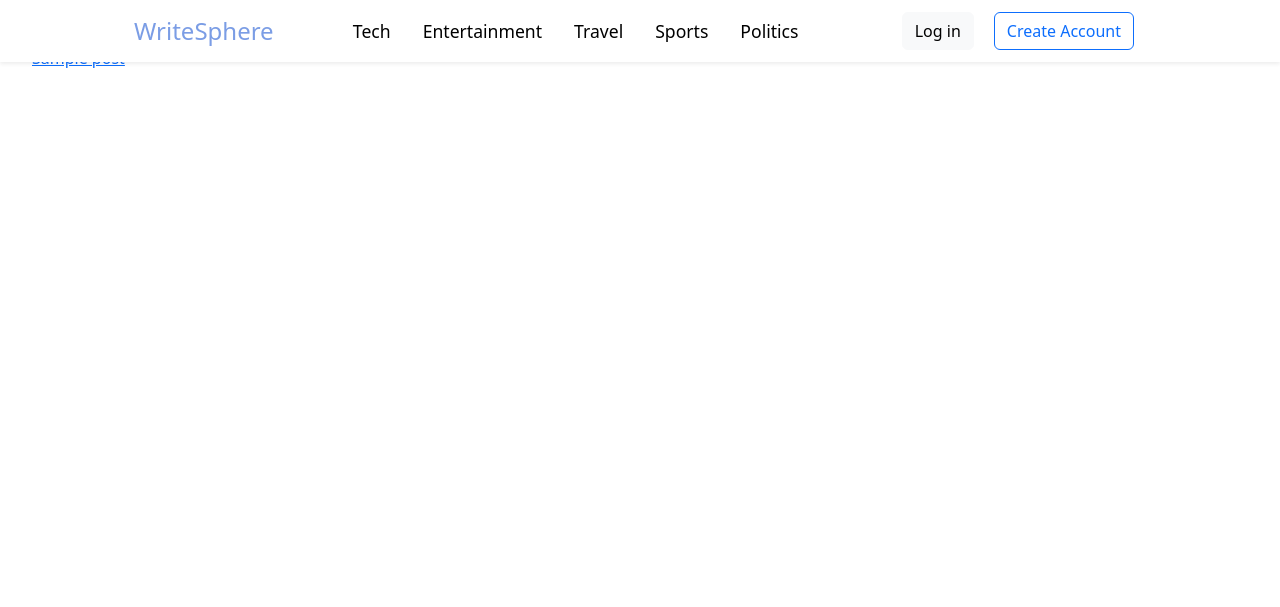
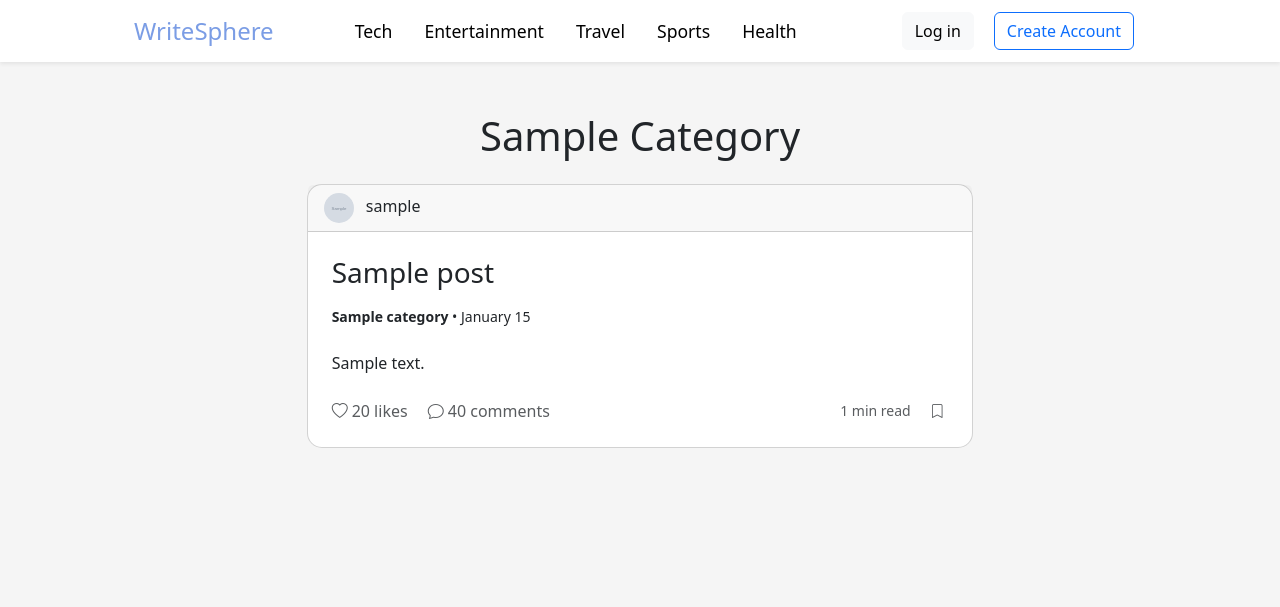
Before and after one commit to Karoll-e/writesphere_blog_website, a Django app: a page that uses blog/templates/blog/base.html in a window 1280 px wide. Shown: the top 607 px of the page. Run offline with Django 4.2, Linux system fonts and the light colour scheme; tables that the repository leaves empty hold one stand-in row (values such as "Sample post"); grey boxes marked "Sample" are stand-in pictures.

Commit message:
Post ordered by categories and linked with nav-bar items
- created CategoryPostListView to handle the render of each category_posts
- added pagination to category_posts template

```diff
--- a/blog/models.py
+++ b/blog/models.py
@@ -13,7 +13,7 @@ class Category(models.Model):
         verbose_name_plural = "Categories"
 
     def __str__(self):
-        return self.name
+        return self.name.capitalize()
 
 class Post(models.Model):
     title = models.CharField(max_length=100)
--- a/blog/templates/blog/base.html
+++ b/blog/templates/blog/base.html
@@ -31,19 +31,19 @@
             <div class="collapse navbar-collapse" id="navbarNav">
                 <ul class="navbar-nav mx-auto">
                     <li class="nav-item">
-                        <a class="nav-link active" aria-current="page" href="#">Tech</a>
+                        <a class="nav-link active" aria-current="page" href="{% url 'category_posts' category_name='tech' %}">Tech</a>
                     </li>
                     <li class="nav-item">
-                        <a class="nav-link" href="#">Entertainment</a>
+                        <a class="nav-link" href="{% url 'category_posts' category_name='entertainment' %}">Entertainment</a>
                     </li>
                     <li class="nav-item">
-                        <a class="nav-link" href="#">Travel</a>
+                        <a class="nav-link" href="{% url 'category_posts' category_name='travel' %}">Travel</a>
                     </li>
                     <li class="nav-item">
-                        <a class="nav-link" href="#">Sports</a>
+                        <a class="nav-link" href="{% url 'category_posts' category_name='sports' %}">Sports</a>
                     </li>
                     <li class="nav-item">
-                        <a class="nav-link" href="#">Politics</a>
+                        <a class="nav-link" href="{% url 'category_posts' category_name='health' %}">Health</a>
                     </li>
                     <li class="nav-item">
                         <a class="nav-link d-lg-none" href="{% url 'login' %}">Log in</a>
--- a/blog/templates/blog/category_posts.html
+++ b/blog/templates/blog/category_posts.html
@@ -1,12 +1,96 @@
 {% extends "blog/base.html" %}
+{% block content %}
 
-{% block content %}
-    <h2>{{ category.name }} Posts</h2>
-    <ul>
-        {% for post in posts %}
-            <li><a href="{{ post.get_absolute_url }}">{{ post.title }}</a></li>
-        {% empty %}
-            <li>No posts found.</li>
-        {% endfor %}
-    </ul>
-{% endblock %}
+<body>
+    <section class="py-5 hero" id="hero">
+        <div class="container">
+            <div class="row">
+                <div class="col-lg-8 offset-lg-2"> <!-- Centered column -->
+
+                    <div class="mb-4 align-items-center text-center">
+                        <h1 class="card-title" style="text-transform: capitalize;">{{ view.kwargs.category_name }}</h1>
+                    </div>
+
+                    {% for post in posts %}
+                    <div class="card mb-4" style="border-radius: 15px;">
+                        <div class="card-header">
+                            <img src="{{ post.author.profile.image.url }}" class="rounded-circle" width="30" height="30"
+                                alt="{{ post.author.username }}">
+                            <span class="ms-2">{{ post.author.username }}</span>
+                        </div>
+                        <div class="card-body p-4">
+                            <h3 class="mb-3"><a class="post-title-link" href="{% url 'post-detail' post.id %}"
+                                    style="text-decoration: none; color: inherit;">{{ post.title }}</a></h3>
+                            <p class="small mb-0"><i class="far fa-star fa-lg"></i>
+                                <strong>{{ post.category }}</strong> •
+                                {% if post.date_posted|date:"Y" == post.date_posted|date:"now" %}
+                                {{ post.date_posted|date:"F d, Y" }}
+                                {% else %}
+                                {{ post.date_posted|date:"F d" }}
+                                {% endif %}
+                            </p>
+                            <p class="card-text my-4">{{ post.content|truncatechars:100 }}</p>
+                            <div class="d-flex justify-content-between align-items-center">
+                                <div>
+                                    <a href="#" style="text-decoration: none; color: inherit;"
+                                        class="text-muted me-3"><i class="fas fa-heart me-1 bi bi-heart"></i>20
+                                        likes</a>
+                                    <a href="#" style="text-decoration: none; color: inherit;"
+                                        class="text-muted me-3"><i class="fas fa-comment me-1 bi bi-chat"></i>40
+                                        comments</a>
+                                </div>
+                                <div class="text-muted small">
+                                    <i class="fas fa-clock me-1"></i>{{ post.reading_time }} min read
+                                    <a href="#" style="text-decoration: none; color: inherit;" class="ms-3"><i
+                                            class="fas fa-save me-1 bi bi-bookmark"></i></a>
+                                </div>
+                            </div>
+                        </div>
+                    </div>
+                    {% endfor %}
+                </div>
+            </div>
+        </div>
+        <div class="d-flex justify-content-center mb-4">
+            {% if is_paginated %}
+            <nav aria-label="Page navigation">
+                <ul class="pagination">
+                    {% if page_obj.has_previous %}
+                    <li class="page-item">
+                        <a class="page-link" href="?page=1" aria-label="First">
+                            <span aria-hidden="true">&laquo;&laquo;</span>
+                        </a>
+                    </li>
+                    <li class="page-item">
+                        <a class="page-link" href="?page={{ page_obj.previous_page_number }}" aria-label="Previous">
+                            <span aria-hidden="true">&laquo;</span>
+                        </a>
+                    </li>
+                    {% endif %}
+
+                    {% for num in page_obj.paginator.page_range %}
+                    <li class="page-item {% if page_obj.number == num %}active{% endif %}">
+                        <a class="page-link" href="?page={{ num }}">{{ num }}</a>
+                    </li>
+                    {% endfor %}
+
+                    {% if page_obj.has_next %}
+                    <li class="page-item">
+                        <a class="page-link" href="?page={{ page_obj.next_page_number }}" aria-label="Next">
+                            <span aria-hidden="true">&raquo;</span>
+                        </a>
+                    </li>
+                    <li class="page-item">
+                        <a class="page-link" href="?page={{ page_obj.paginator.num_pages }}" aria-label="Last">
+                            <span aria-hidden="true">&raquo;&raquo;</span>
+                        </a>
+                    </li>
+                    {% endif %}
+                </ul>
+            </nav>
+            {% endif %}
+
+        </div>
+    </section>
+</body>
+{% endblock content %}
--- a/blog/templates/blog/user_posts.html
+++ b/blog/templates/blog/user_posts.html
@@ -82,7 +82,7 @@
                       <p class="mb-0 "><i class="fas fa-link ms-4 me-2 bi bi-chat"></i> <span
                           class="text-muted small">40 comments</span></p>
                       <p class="mb-0 text-end"><i class="fas fa-ellipsis-h ms-4 me-2"></i> <span
-                          class="text-muted small text-end">{{ post.reading_time }} min</span>
+                          class="text-muted small text-end">{{ post.reading_time }} min read</span>
                       </p>
                     </div>
                   </div>
--- a/blog/views.py
+++ b/blog/views.py
@@ -9,8 +9,10 @@ from users.models import Profile
 from .forms import PostForm
 
 def home(request):
+    latest_post = Post.objects.last()
     context = {
-        'posts' : Post.objects.all()
+        'posts' : Post.objects.all(),
+        'latest_post': latest_post
     }
     return render(request, 'blog/home.html', context)
 
@@ -88,7 +90,7 @@ class CategoryPostListView(ListView):
     model = Post
     template_name = 'blog/category_posts.html'  # Create this template
     context_object_name = 'posts'
-    paginate_by = 10  # Adjust the number of posts per page
+    paginate_by = 5  # Adjust the number of posts per page
 
     def get_queryset(self):
         category_name = self.kwargs['category_name']
```
Also changed, not shown: blog/static/blog/main.css (line endings or trailing spaces).
